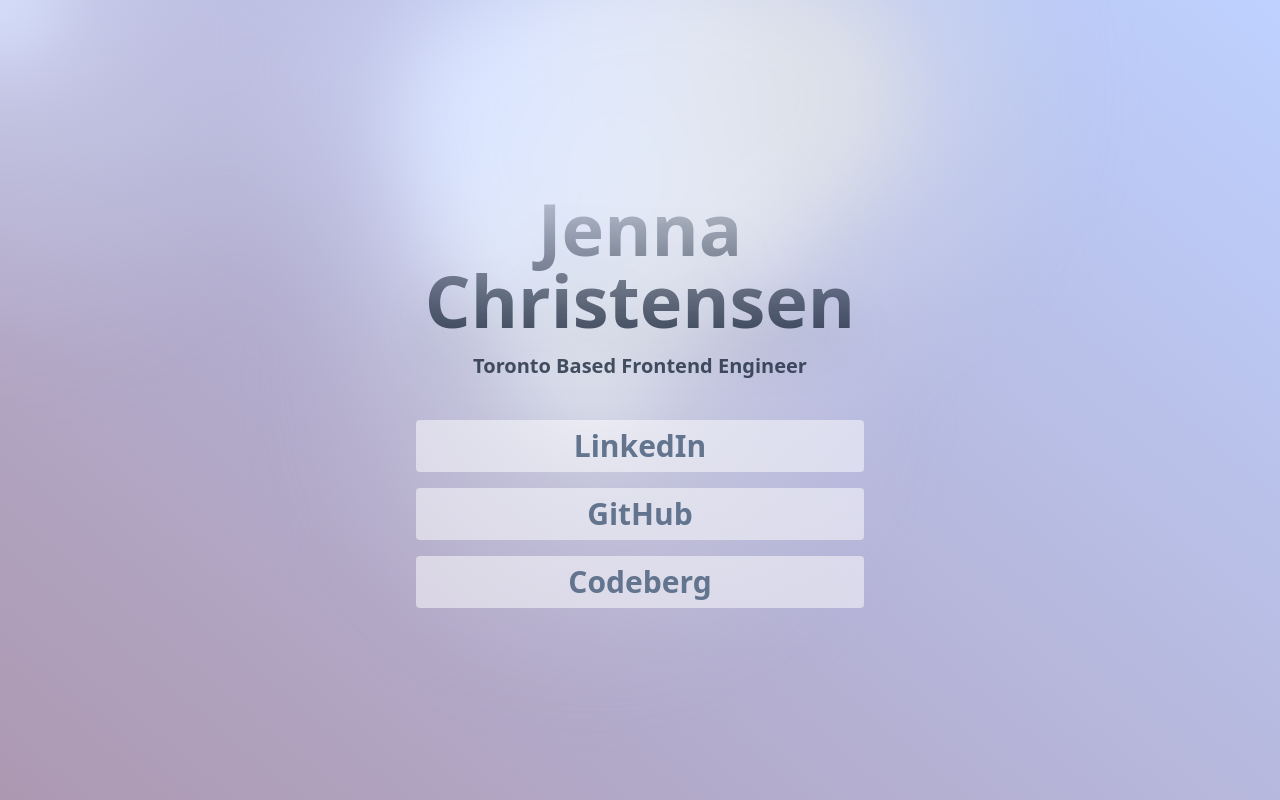
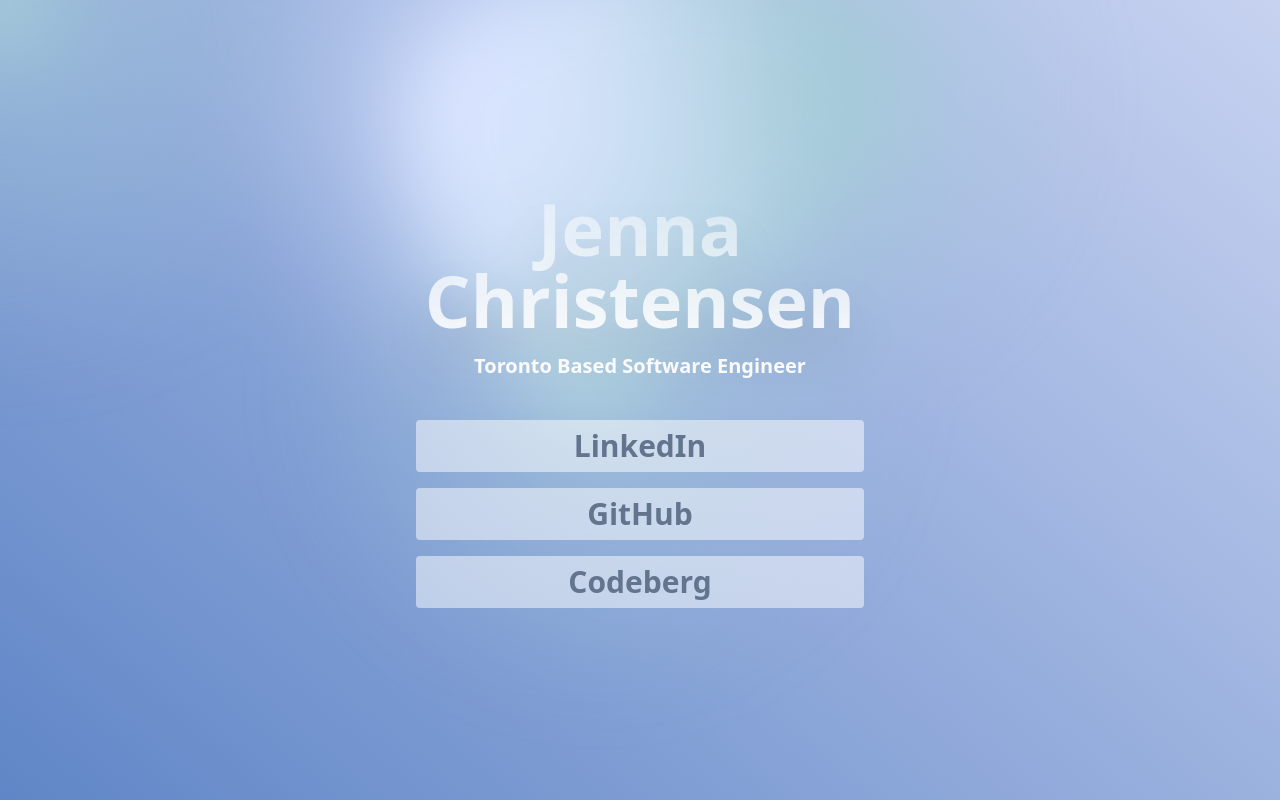
Before and after one commit to JennaBarbara/JennaBarbara.github.io, a Next.js app: page / in a window 1280 px wide. Built offline with nearby package versions, Linux system fonts and the light colour scheme.

Commit message:
updated colour scheme

```diff
--- a/src/app/page.tsx
+++ b/src/app/page.tsx
@@ -5,13 +5,11 @@
 import { Github } from 'lucide-react';
 
 export default function BackgroundGradientAnimationDemo() {
-  const backgroundStart = "rgb(173, 152, 177)"
-  const backgroundEnd = "rgb(190, 209, 255)"
-  const colorA = "220, 224, 233"
+  const backgroundStart = "rgb(96, 134, 199)"
+  const backgroundEnd = "rgb(199, 210, 240)"
+  const colorA = "165, 202, 216"
   const colorB =  "217, 228, 255"
-  const colorC = "220, 224, 233"
-  const colorD = "217, 228, 255"
-  const colorE = "220, 224, 233"
+
 
 
   return (
@@ -20,19 +18,19 @@
           gradientBackgroundEnd = {backgroundEnd}
           firstColor = {colorA}
           secondColor = {colorB}
-          thirdColor = {colorC}
-          fourthColor = {colorE}
+          thirdColor = {colorA}
+          fourthColor = {colorA}
           fifthColor = {colorB}
-          pointerColor = {colorD}
-          blendingValue = "hard-light"
+          pointerColor = {colorA}
+          blendingValue = "soft-light"
     >
       <div className="absolute z-50 inset-0 flex items-center justify-center text-white font-bold px-4 text-3xl text-center">
        <div className="grid grid-cols-1 gap-4 max-w-md">
-        <h1 className="bg-clip-text text-transparent drop-shadow-2xl bg-gradient-to-b from-slate-800/20 to-slate-800/80 text-7xl">
+        <h1 className="bg-clip-text text-transparent drop-shadow-2xl bg-gradient-to-b from-white/40 to-white/90 text-7xl">
           Jenna Christensen
         </h1>
-        <p className="text-slate-800/80 text-xl">
-          Toronto Based Frontend Engineer
+        <p className="text-white text-xl">
+          Toronto Based Software Engineer
         </p>
           <a className="mt-6 bg-white/50 hover:bg-white focus:outline-offset-2 text-slate-500 font-bold py-2 px-4 rounded text-md" href="https://www.linkedin.com/in/jenna-christensen-0731b1b1/">
             LinkedIn
```
